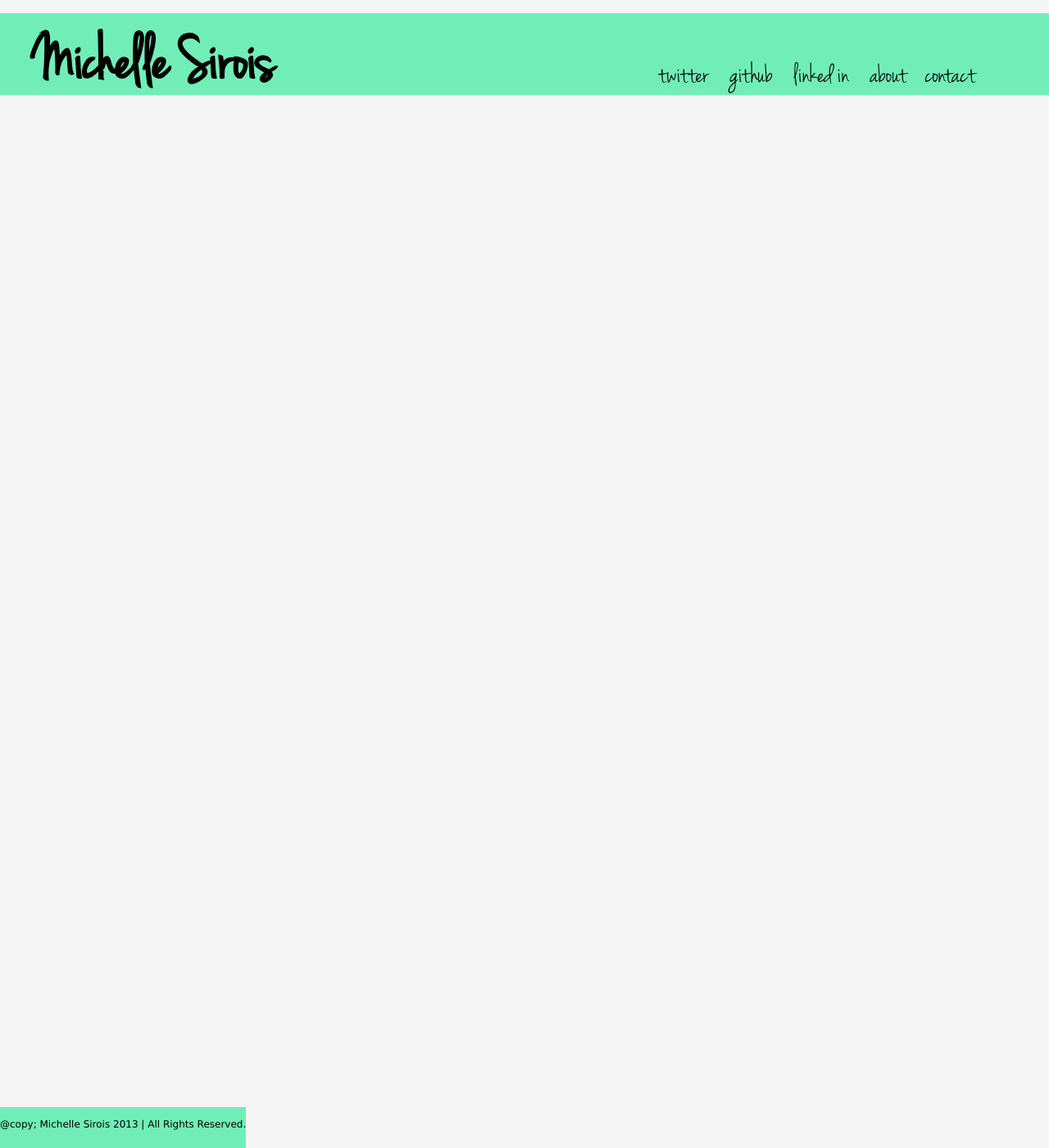
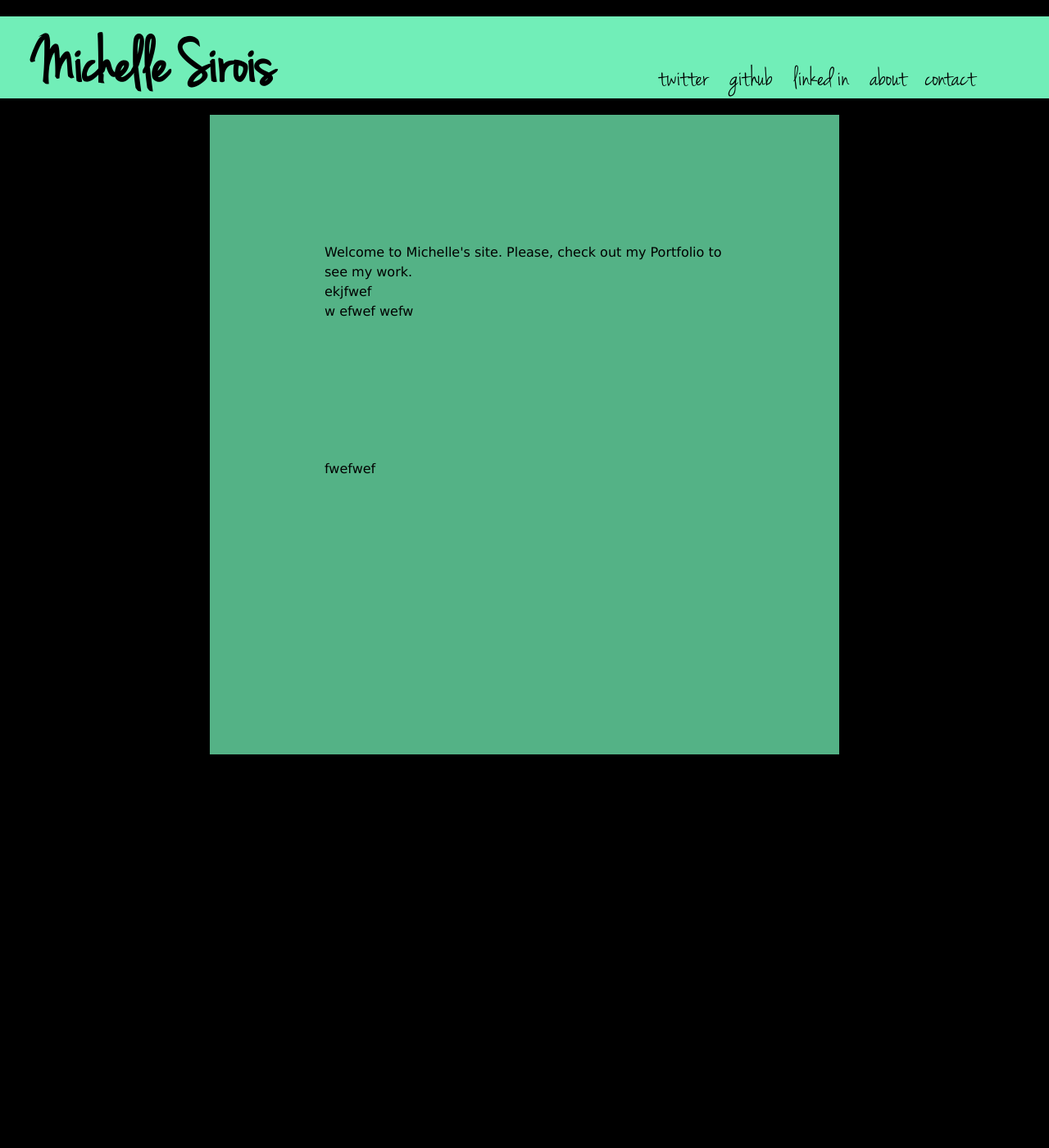
Before and after one commit to michellecsirois/michellecsirois.github.io, a Jekyll site: the page built from index.html, in a window 1280 px wide and 1400 px high. Shown: the whole window at 82% size. Built offline with Jekyll 4.4.1, drawn with Linux system fonts in a browser that asks for light colours; Markdown is read by kramdown in place of the engine named in the settings; the list of posts is cut into pages by our own code.

```diff
--- a/_layouts/default.html
+++ b/_layouts/default.html
@@ -36,9 +36,9 @@
 
     {{ content }}
 
-    <footer>
-        <p>@copy; Michelle Sirois 2013 | All Rights Reserved. </p>
-    </footer>
+    <!--<footer>-->
+        <!--<p>Michelle Sirois 2013 | All Rights Reserved. </p>-->
+    <!--</footer>-->
 
 </div>
 </body>
--- a/css/style.css
+++ b/css/style.css
@@ -1,6 +1,6 @@
 body {
     font: 16px/1.5 verdana, helvetica-neue, helvetica, arial, san-serif;
-    background: #f5f5f5;
+    background: black;
     color: #ececec;
     padding: 0;
     margin: 0;
@@ -30,6 +30,8 @@
     font-family: jenna-sue;
     color: black;
     background: #71EEB8;
+    margin-top: 20px;
+    z-index: 100;
 }
 
 h1 {
@@ -56,12 +58,22 @@
     padding-left: 20px;
     font-size: 35px;
 }
+
+.content {
+    color: black;
+    position: absolute;
+    margin-left: 20%;
+    margin-right: 20%;
+    margin-top: 140px;
+    background: #71eeb3;
+    opacity: 0.75;
+    height: 500px;
+    padding: 140px;
+    display: block;
+}
+
 footer {
-    background: #71EEB8;
-    color: black;
     text-align: center;
-    position: absolute;
-    height: 50px;
     bottom: 0;
-    font-size: 12px;
+    color: #71EEB8;
 }
--- a/index.html
+++ b/index.html
@@ -5,8 +5,66 @@
     <!--<img src="/img/banner.jpg" />-->
 <!--</section>-->
 
-<section class="content">
+<section class="content" xmlns="http://www.w3.org/1999/html" xmlns="http://www.w3.org/1999/html">
     <p>
         Welcome to Michelle's site. Please, check out my <a href="/portfolio/">Portfolio</a> to see my work.
+
+        <br>
+        ekjfwef
+        </br>
+
+        w
+        efwef
+
+        wefw
+
+        <br>
+        </br>
+
+        <br>
+        </br>
+
+        <br>
+        </br>
+
+        <br>
+        </br>
+
+        fwefwef
+
+
+        <br>
+        </br>
+
+
+        <br>
+        </br>
+
+        <br>
+        </br> <br>
+        </br> <br>
+        </br> <br>
+        </br> <br>
+        </br> <br>
+        </br> <br>
+        </br> <br>
+        </br> <br>
+        </br> <br>
+        </br> <br>
+        </br> <br>
+        </br> <br>
+        </br> <br>
+        </br> <br>
+        </br> <br>
+        </br> <br>
+        </br> <br>
+        </br> <br>
+        </br> <br>
+        </br> <br>
+        </br> <br>
+        </br> <br>
+        </br> <br>
+        </br>
+        wefwef
     </p>
 </section>
```
Also changed, not shown: 1 other file.
